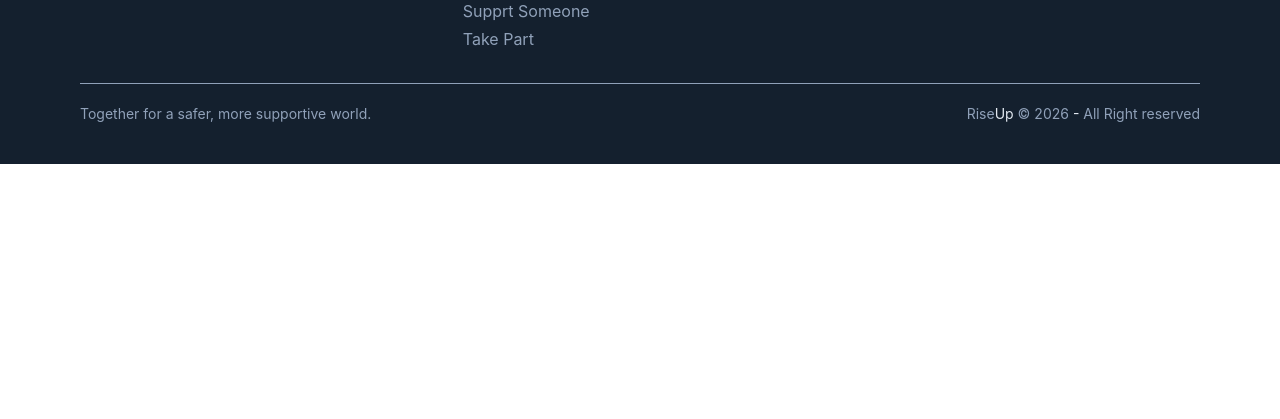
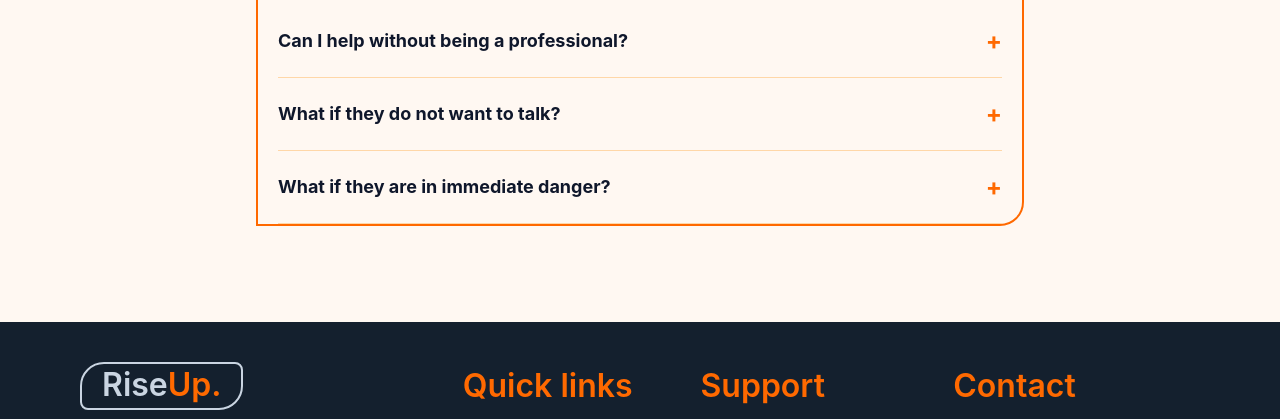
Before and after one commit to Yahya-Khrika/Yahya-Khrika-Final.project-html-css, a website: page public/pages/support-someone.html in a window 1280 px wide. Shown: the part 1430-1849 px from the top of the page. Before the commit the page ends 1594 px from the top, so only its background shows below. Drawn offline with Linux system fonts and the light colour scheme.

Commit message:
add FAQ to support someone page

```diff
--- a/public/pages/support-someone.html
+++ b/public/pages/support-someone.html
@@ -65,7 +65,8 @@
                         </h1>
 
                         <p class="mt-6 text-lg text-justify w-full">
-                            Sometimes the most helpful thing you can do is simply be there. <br> Learn how to listen, respond
+                            Sometimes the most helpful thing you can do is simply be there. <br> Learn how to listen,
+                            respond
                             with care, and point your <br> loved one towards trusted help. </p>
 
 
@@ -85,22 +86,67 @@
 
                     <div class="flex flex-col gap-3 lg:flex-1">
                         <p class="text-xs font-bold tracking-wider text-green-400 uppercase">What to say</p>
-      <p class=" self-start rounded-3xl rounded-bl-md bg-green-500/80 px-5 py-3">"I'm here for you."</p>
+                        <p class=" self-start rounded-3xl rounded-bl-md bg-green-500/80 px-5 py-3">"I'm here for you."
+                        </p>
                         <p class=" self-start rounded-3xl rounded-bl-md bg-green-500/80 px-5 py-3">"I believe you."</p>
-      <p class=" self-start rounded-3xl rounded-bl-md bg-green-500/80 px-5 py-3">"It's not your fault."</p>
+                        <p class=" self-start rounded-3xl rounded-bl-md bg-green-500/80 px-5 py-3">"It's not your
+                            fault."</p>
                     </div>
 
                     <div class="flex flex-col gap-3 w-fit ml-70 lg:mt-40 lg:flex-1 lg:items-end">
                         <p class="text-xs font-bold tracking-wider text-red-400 uppercase">What to avoid</p>
-      <p class=" rounded-3xl rounded-br-md bg-red-500/15 px-5 py-3 bg-green-500/80 line-through decoration-red-400">"You should be stronger."</p>
-      <p class=" rounded-3xl rounded-br-md bg-red-500/15 px-5 py-3 bg-green-500/80 line-through decoration-red-400">"Why didn't you leave?"</p>
-      <p class=" rounded-3xl rounded-br-md bg-red-500/15 px-5 py-3 bg-green-500/80 line-through decoration-red-400">"Just forget about it."</p>
+                        <p
+                            class=" rounded-3xl rounded-br-md bg-red-500/15 px-5 py-3 bg-green-500/80 line-through decoration-red-400">
+                            "You should be stronger."</p>
+                        <p
+                            class=" rounded-3xl rounded-br-md bg-red-500/15 px-5 py-3 bg-green-500/80 line-through decoration-red-400">
+                            "Why didn't you leave?"</p>
+                        <p
+                            class=" rounded-3xl rounded-br-md bg-red-500/15 px-5 py-3 bg-green-500/80 line-through decoration-red-400">
+                            "Just forget about it."</p>
                     </div>
                 </div>
             </section>
 
             <!-- xxxxxxxxxxxxxxxxxxxxxxxxxxxxxxxxxxxxxxxxxxxxxxxxxxxxxxx -->
 
+            <section class="px-5 py-16 md:px-32 lg:py-24">
+                <h2 class="text-3xl text-center mb-5 font-extrabold lg:text-4xl">Frequently asked questions</h2>
+                <div
+                    class="mx-auto flex max-w-3xl flex-col rounded-tl-3xl rounded-tr-lg rounded-br-3xl border-2 border-orange-500 px-2 px-5">
+
+
+                    <details class="group mt-8 border-b border-orange-200 py-5">
+                        <summary
+                            class="flex cursor-pointer list-none items-center justify-between gap-4 text-lg font-bold ">
+                            Can I help without being a professional?
+                            <span class="text-2xl text-orange-500 transition group-open:rotate-45">+</span>
+                        </summary>
+                        <p class="mt-3 text-slate-600">Yes. Listening and pointing to trusted resources already makes a
+                            real difference.</p>
+                    </details>
+
+                    <details class="group border-b border-orange-200 py-5">
+                        <summary
+                            class="flex cursor-pointer list-none items-center justify-between gap-4 text-lg font-bold ">
+                            What if they do not want to talk?
+                            <span class="text-2xl text-orange-500 transition group-open:rotate-45">+</span>
+                        </summary>
+                        <p class="mt-3 text-slate-600">That is okay. Do not push. Let them know you are there whenever
+                            they are ready.</p>
+                    </details>
+
+                    <details class="group border-b border-orange-200 py-5">
+                        <summary
+                            class="flex cursor-pointer list-none items-center justify-between gap-4 text-lg font-bold ">
+                            What if they are in immediate danger?
+                            <span class="text-2xl text-orange-500 transition group-open:rotate-45">+</span>
+                        </summary>
+                        <p class="mt-3 text-slate-600">Contact the emergency services right away. You can also find
+                            trusted contacts on our Find Help page.</p>
+                    </details>
+                </div>
+            </section>
 
 
 
```
Lines whose indentation alone changed are shown as unchanged.
